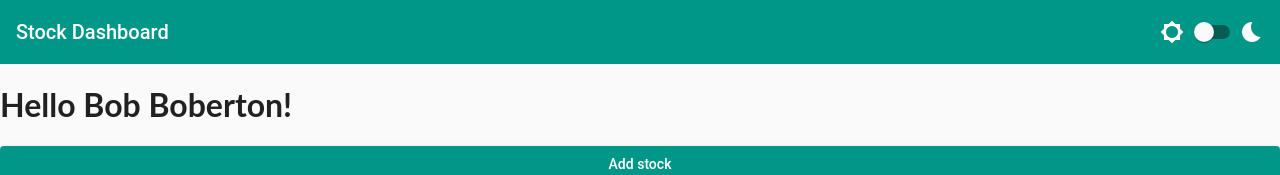
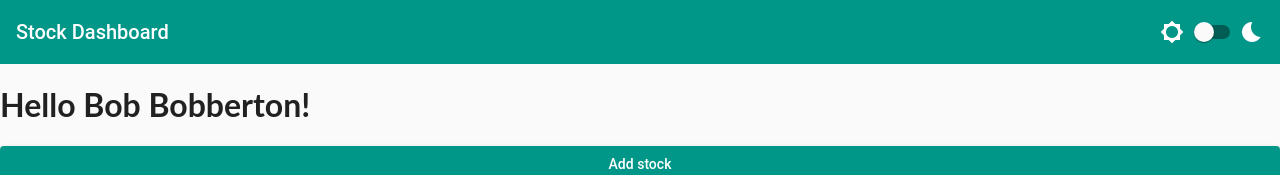
Before and after one commit to johnisawesome94/stock-dashboard-ui, an Angular app: page / in a window 1280 px wide. Shown: the top 175 px of the page. Built offline with nearby package versions, Linux system fonts and the light colour scheme.

Commit message:
1 file modified

```diff
--- a/src/app/app.component.html
+++ b/src/app/app.component.html
@@ -9,7 +9,7 @@
     </div>
   </mat-toolbar>
 
-  <hello name=" Bob Boberton"></hello>
+  <hello name=" Bob Bobberton"></hello>
 
   <button mat-raised-button color="primary" (click)="openAddStock()">Add stock</button>
 </div>
```
